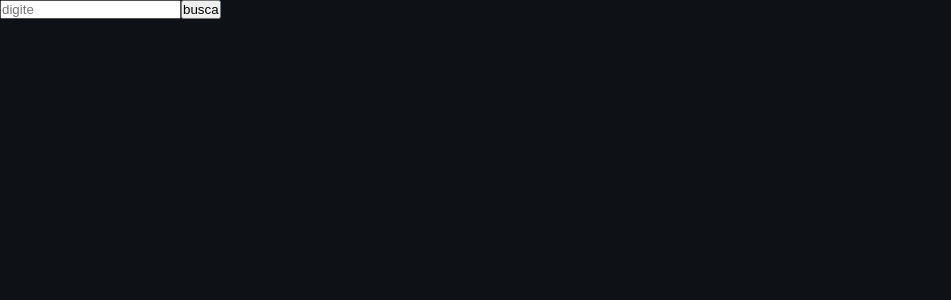
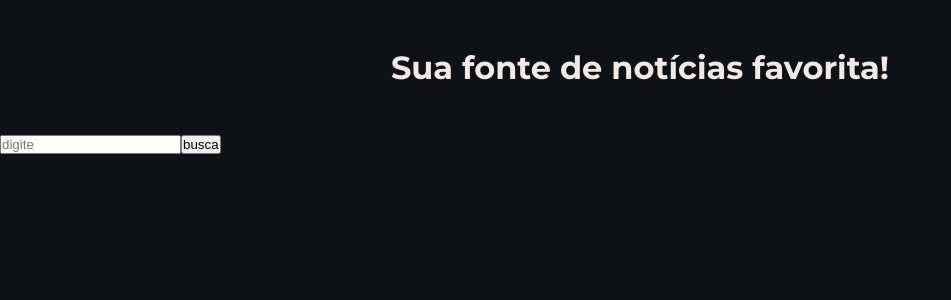
Before and after one commit to kpmnta/teste-neoway, a React (Create React App) app: page / in a window 1280 px wide. Shown: the top 300 px of the page, without its empty margins (0-951 px from the left). Built offline with nearby package versions, Linux system fonts and the light colour scheme; the HTML template or start-up script is replaced by a standard one.

Commit message:
feat: new heading & styling

```diff
--- a/src/App.css
+++ b/src/App.css
@@ -1,8 +1,16 @@
+h1 {
+  font-family: var(--fontBody);
+  text-align: center;
+  font-size: 2rem;
+  margin: 3rem 0;
+}
+
 .container{
   display: flex;
   flex-wrap: wrap;
   gap: 3vw;
   justify-content: center;
+  margin: 2rem 0;
 }
 
 .container__list {
@@ -15,7 +23,7 @@
   min-height: 220px;
   padding: 20px 10px;
   border-radius: 30px;
-  background-color: #c6c6c6;
+  background-color: var(--colorAccent);
   cursor: pointer;
   filter: grayscale(85%);
   transition: filter 300ms;
--- a/src/App.js
+++ b/src/App.js
@@ -25,6 +25,7 @@ function App() {
 
   return (
     <div className="App">
+      <h1>Sua fonte de notícias favorita!</h1>
       <FilterInput
         setQuery={setQuery}
       />
```
